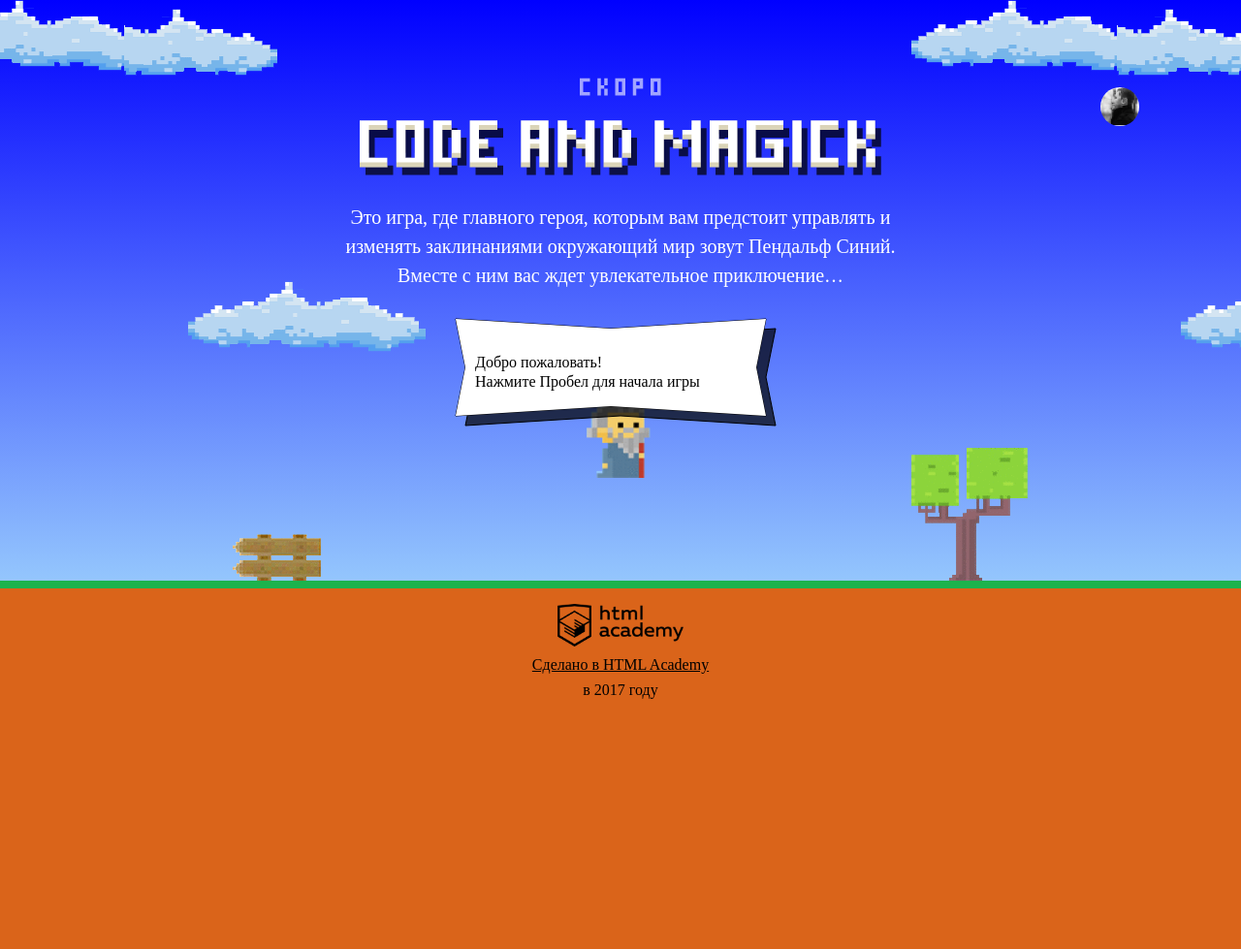
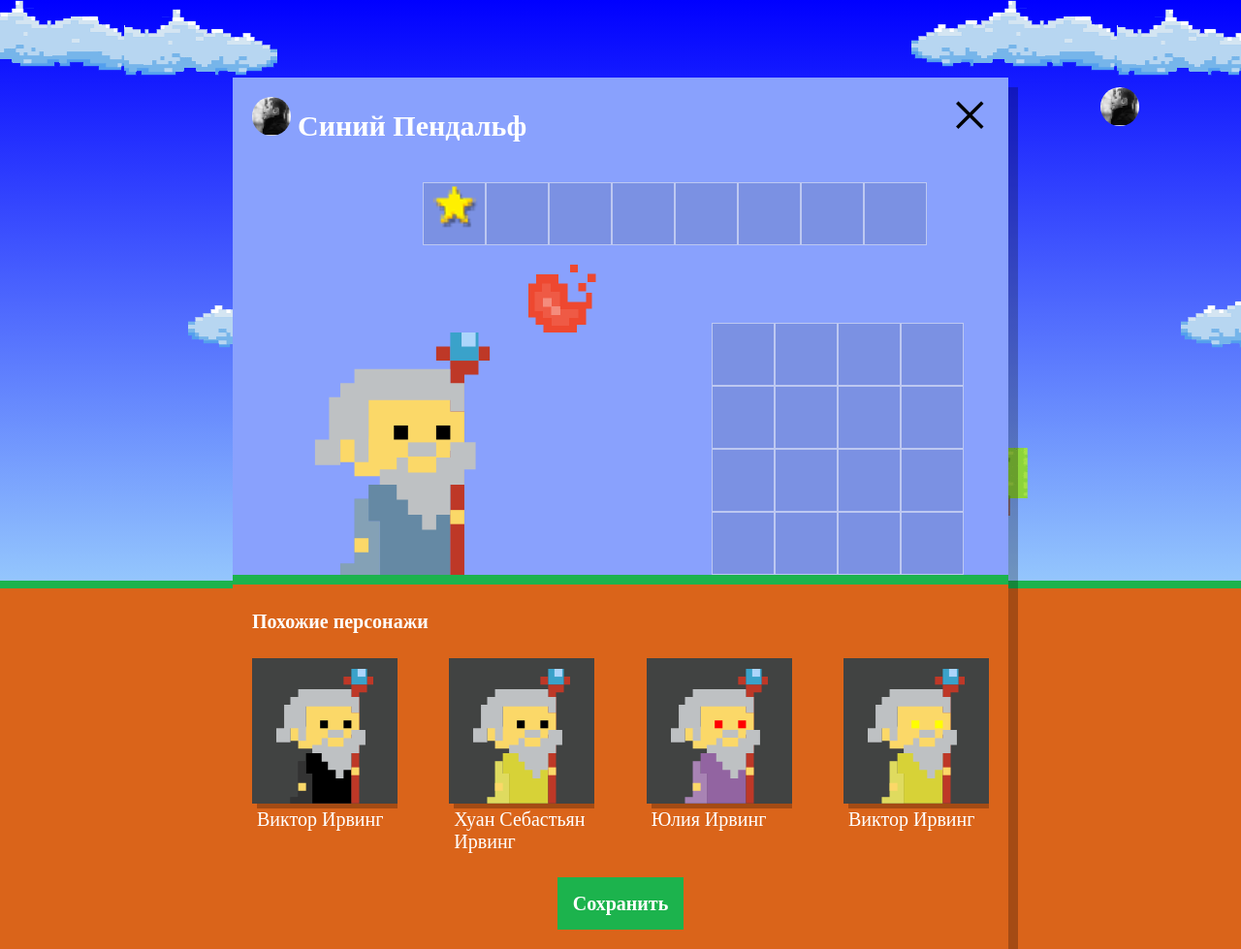
Before and after one commit to Nayniv/1072003-code-and-magick-18, a website: page index.html in a window 1280 px wide. Shown: the whole page at 97% size. Before the commit the page ends 800 px from the top, so only its background shows below. Drawn offline with Linux system fonts and the light colour scheme; a web font is replaced by a local one.

Commit message:
Учебный проект: нас орда

```diff
--- a/index.html
+++ b/index.html
@@ -174,6 +174,7 @@
   };
 
   </script>
+  <script src="js/setup.js"></script>
   <script src="js/stat.js"></script>
   <script src="js/game.js"></script>
 </body>
--- /dev/null
+++ b/js/setup.js
@@ -0,0 +1,53 @@
+'use strict';
+
+var userDialog = document.querySelector('.setup');
+var similarListElement = document.querySelector('.setup-similar-list');
+var similarWizardTemplate = document.querySelector('#similar-wizard-template').content.querySelector('.setup-similar-item');
+var WIZARD_NAMES = ['Иван', 'Хуан Себастьян', 'Мария', 'Кристоф', 'Виктор', 'Юлия', 'Люпита', 'Вашингтон'];
+var WIZARD_SURNAMES = ['да Марья', 'Верон', 'Мирабелла', 'Вальц', 'Онопко', 'Топольницкая', 'Нионго', 'Ирвинг'];
+var WIZARD_COAT = ['rgb(101, 137, 164)', 'rgb(241, 43, 107)', 'rgb(146, 100, 161)', 'rgb(56, 159, 117)', 'rgb(215, 210, 55)', 'rgb(0, 0, 0)'];
+var WIZARD_EYES = ['black', 'red', 'blue', 'yellow', 'green'];
+var NUMBER_WIZARDS = 4;
+
+var fragment = document.createDocumentFragment();
+
+var getRandomIndex = function (arr) {
+  var randomIndex = Math.floor(Math.random() * arr.length);
+  return randomIndex;
+};
+
+function createWizardsArray() {
+  var result = [];
+
+  for (var i = 0; i < NUMBER_WIZARDS; i++) {
+    result.push({
+      name: WIZARD_NAMES[getRandomIndex(WIZARD_NAMES)] + ' ' + WIZARD_SURNAMES[getRandomIndex(WIZARD_SURNAMES)],
+      coatColor: WIZARD_COAT[getRandomIndex(WIZARD_COAT)],
+      eyesColor: WIZARD_EYES[getRandomIndex(WIZARD_EYES)]
+    });
+  }
+
+  return result;
+}
+
+var wizards = createWizardsArray();
+
+userDialog.classList.remove('hidden');
+document.querySelector('.setup-similar').classList.remove('hidden');
+
+var renderWizard = function (wizard) {
+  var wizardElement = similarWizardTemplate.cloneNode(true);
+
+  wizardElement.querySelector('.setup-similar-label').textContent = wizard.name;
+  wizardElement.querySelector('.wizard-coat').style.fill = wizard.coatColor;
+  wizardElement.querySelector('.wizard-eyes').style.fill = wizard.eyesColor;
+
+  return wizardElement;
+};
+
+for (var i = 0; i < wizards.length; i++) {
+  fragment.appendChild(renderWizard(wizards[i]));
+}
+similarListElement.appendChild(fragment);
+
+userDialog.querySelector('.setup-similar').classList.remove('hidden');
```
